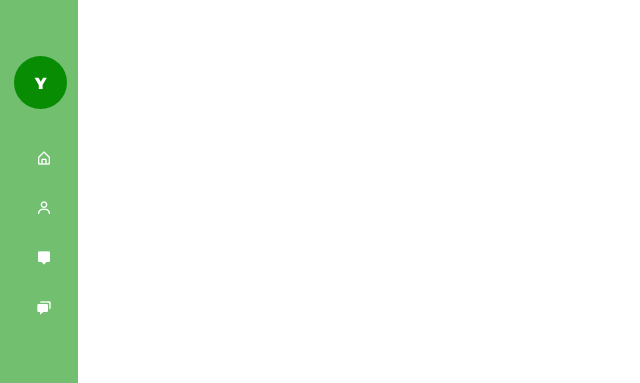
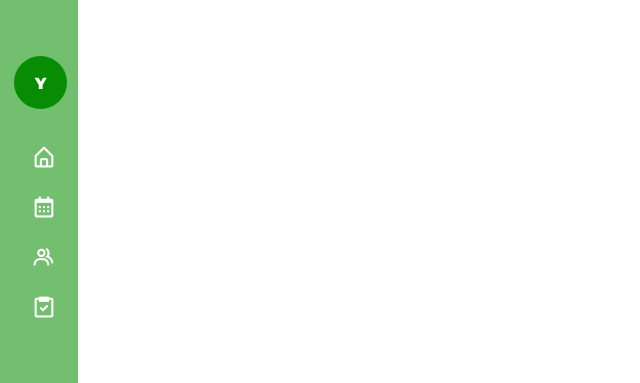
Before and after one commit to Zay-code/Time-Management-App, a plain HTML site: page SRC/index.html in a window 1280 px wide. Shown: the top 383 px of the page, 0-640 px from the left. Drawn offline with nearby package versions, Linux system fonts and the light colour scheme; files that its build step writes are made by us from their sources.

Commit message:
Nav/Menu/Side-menu

```diff
--- a/SRC/index.html
+++ b/SRC/index.html
@@ -23,28 +23,28 @@
         <ul class="nav-list">
             <li>
                 <a href="#">
-                    <i class='bx bx-home-alt' style='color:#ffffff'  ></i>
+                    <i class='bx bx-home-alt'  style="font-size: 25px;" ></i>
                     <span class="link-name">Home</span>
                 </a>
                 <span class="tooltip">Home</span>
             </li>
             <li>
                 <a href="#">
-                    <i class='bx bx-user' ></i>
+                    <i class='bx bx-calendar' style="font-size: 25px;"></i>
                     <span class="link-name">Monthly</span>
                 </a>
                 <span class="tooltip">Monthly</span>
             </li>
             <li>
                 <a href="#">
-                    <i class='bx bxs-message-alt' ></i>
+                    <i class='bx bx-group' undefined style="font-size: 25px;"></i>
                     <span class="link-name">Team Planning</span>
                 </a>
                 <span class="tooltip">Team Planning</span>
             </li>
             <li>
                 <a href="#">
-                    <i class='bx bxs-chat' ></i>
+                    <i class='bx bx-task' style="font-size: 25px;"></i>
                     <span class="link-name">Individual</span>
                 </a>
                 <span class="tooltip">Individual</span>
```
